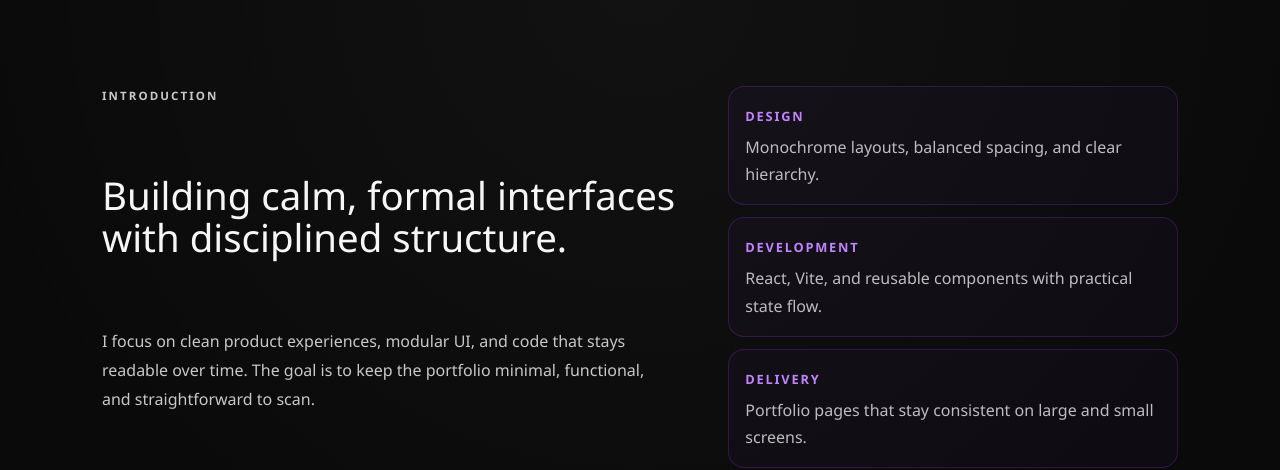
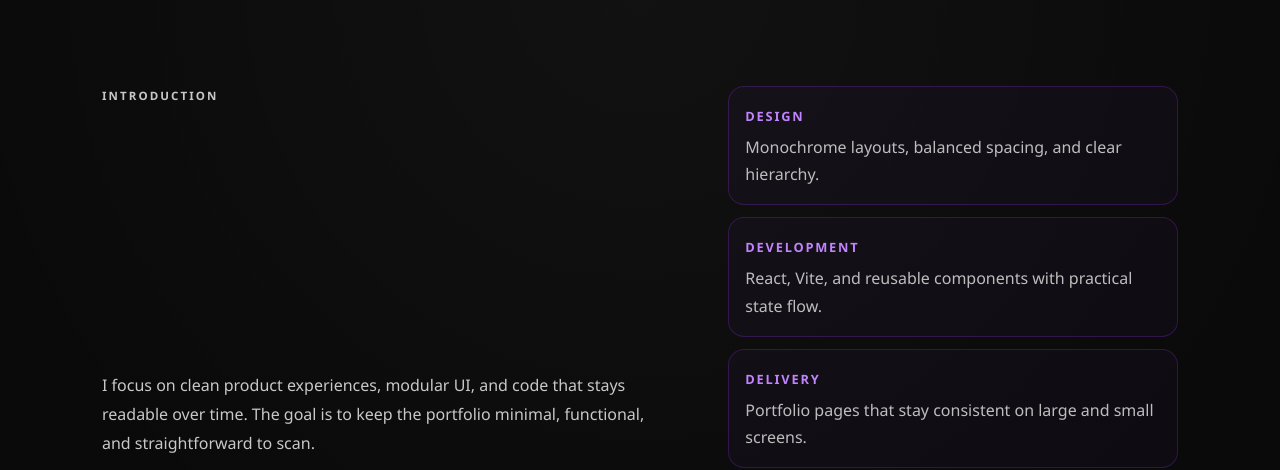
Before and after one commit to BigManRazwa/Portofolio-Razzzzzwa, a React (Vite) app in the folder client/: page / in a window 1280 px wide. Shown: the part 900-1370 px from the top of the page. Built offline with nearby package versions, Linux system fonts and the light colour scheme; no server answers.

Commit message:
Restore about page and animate intro

```diff
--- a/client/src/App.css
+++ b/client/src/App.css
@@ -1546,6 +1546,14 @@
   line-height: 1.12;
 }
 
+.about-me-hero-title-text {
+  display: inline-block;
+  background: linear-gradient(135deg, #c084fc 0%, #9333ea 100%);
+  -webkit-background-clip: text;
+  background-clip: text;
+  -webkit-text-fill-color: transparent;
+}
+
 .about-me-hero h1 {
   font-size: clamp(2rem, 5vw, 3.2rem);
   margin: 0 0 16px;
--- a/client/src/App.jsx
+++ b/client/src/App.jsx
@@ -491,7 +491,18 @@ const handleSecretSoundTap = () => {
             <div className="intro-layout glass-frame glass-frame--section">
               <div className="intro-copy">
                 <p className="section-eyebrow">{content.introduction.eyebrow}</p>
-                <h2>{content.introduction.title}</h2>
+                <ScrollFloat
+                  as="h2"
+                  containerClassName="intro-title-float"
+                  textClassName="intro-title-float-text"
+                  animationDuration={1}
+                  ease="back.inOut(2)"
+                  scrollStart="center bottom+=50%"
+                  scrollEnd="bottom bottom-=40%"
+                  stagger={0.03}
+                >
+                  {content.introduction.title}
+                </ScrollFloat>
                 <p>{content.introduction.summary}</p>
               </div>
 
```
